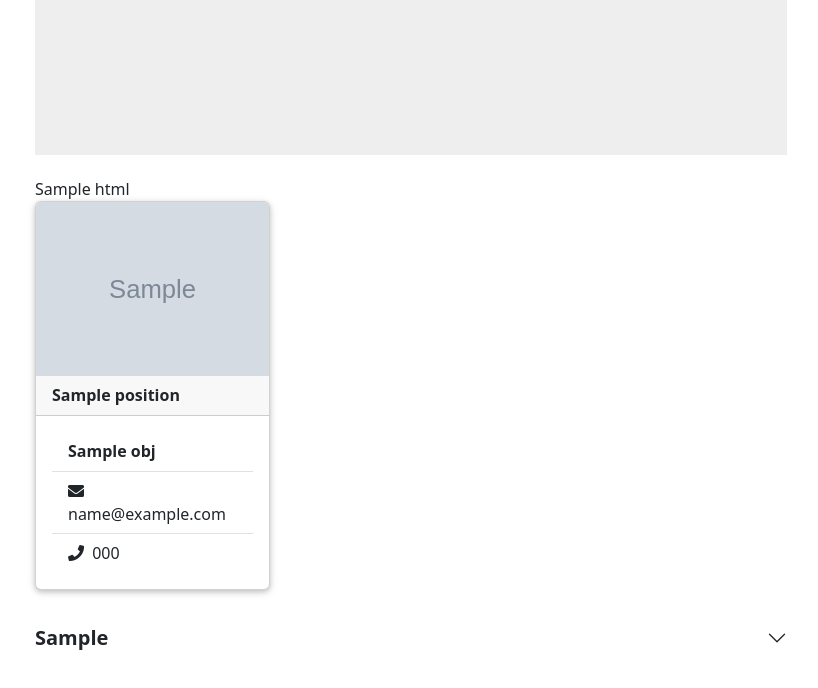
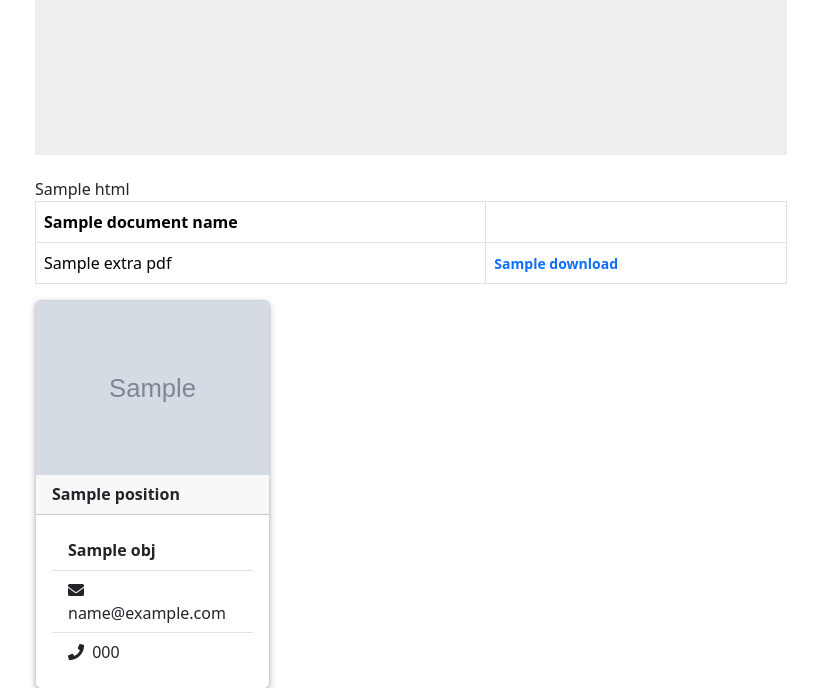
Before and after one commit to Ahmadjon-Ergashev/tkti-uz, a Django app: template templates/pages/posts/posts.html in a window 1280 px wide. Shown: the part 1618-2306 px from the top of the page, without its empty margins (423-1241 px from the left). Run offline with Django 4.2, Linux system fonts and the light colour scheme; the template is opened without the code that fills it: most values are stand-ins (such as "Sample title", 1, 10 or a date in 2020); grey boxes marked "Sample" are stand-in pictures; some libraries are stand-ins or nearby versions.

Commit message:
add extra pdf

```diff
--- a/config/settings/local_settings.py
+++ b/config/settings/local_settings.py
@@ -21,3 +21,5 @@ DATABASES = {
         'PORT': env("POSTGRES_PORT"),
     }
 }
+MEDIA_URL = "/media/"
+MEDIA_ROOT = os.path.join(BASE_DIR, "media")
--- a/templates/pages/posts/post_detail.html
+++ b/templates/pages/posts/post_detail.html
@@ -43,6 +43,9 @@
                         <div class="post_text mt-3" id="object_post">
                             {{ object.post.html | safe }}
                         </div>
+                    {% endif %}
+                    {% if extra_pdf_list %}
+                        {% include './posts_sections/extra_pdf.html' %}
                     {% endif %}
                     {% if object.departments_set.all %}
                         <br>
--- a/templates/pages/posts/posts.html
+++ b/templates/pages/posts/posts.html
@@ -52,6 +52,9 @@
                                     <div class="post_text mt-3" id="object_post">
                                         {{ object.post.html | safe }}
                                     </div>
+                                {% endif %}
+                                {% if extra_pdf_list %}
+                                    {% include './posts_sections/extra_pdf.html' %}
                                 {% endif %}
                                 <div class="row">
                                     {% for obj in object.bosssection_set.all %}
--- /dev/null
+++ b/templates/pages/posts/posts_sections/extra_pdf.html
@@ -0,0 +1,16 @@
+<table class="table table-hover table-bordered">
+    <thead>
+        <tr>
+            <th scope="col">{{ document_name }}</th>
+            <th scope="col"></th>
+        </tr>
+    </thead>
+    <tbody>
+        {% for i in extra_pdf_list %}
+            <tr>
+                <td>{{ i.name }}</td>
+                <td><a href="{{ i.pdf_file.url }}" download target="_blank">{{ download }}</a></td>
+            </tr>
+        {% endfor %}
+    </tbody>
+</table>
```
Also changed, not shown: main/admin/posts.py (+7 -1 lines), main/models/widgets.py (+28 -4 lines), view/my_context_proccessor.py (+7 -5 lines), view/posts/views.py (+8 -2 lines), config/urls.py (line endings or trailing spaces), locale/en/LC_MESSAGES/django.po, locale/ru/LC_MESSAGES/django.po, locale/uz/LC_MESSAGES/django.po, main/models/__init__.py (line endings or trailing spaces), 2 other files.
